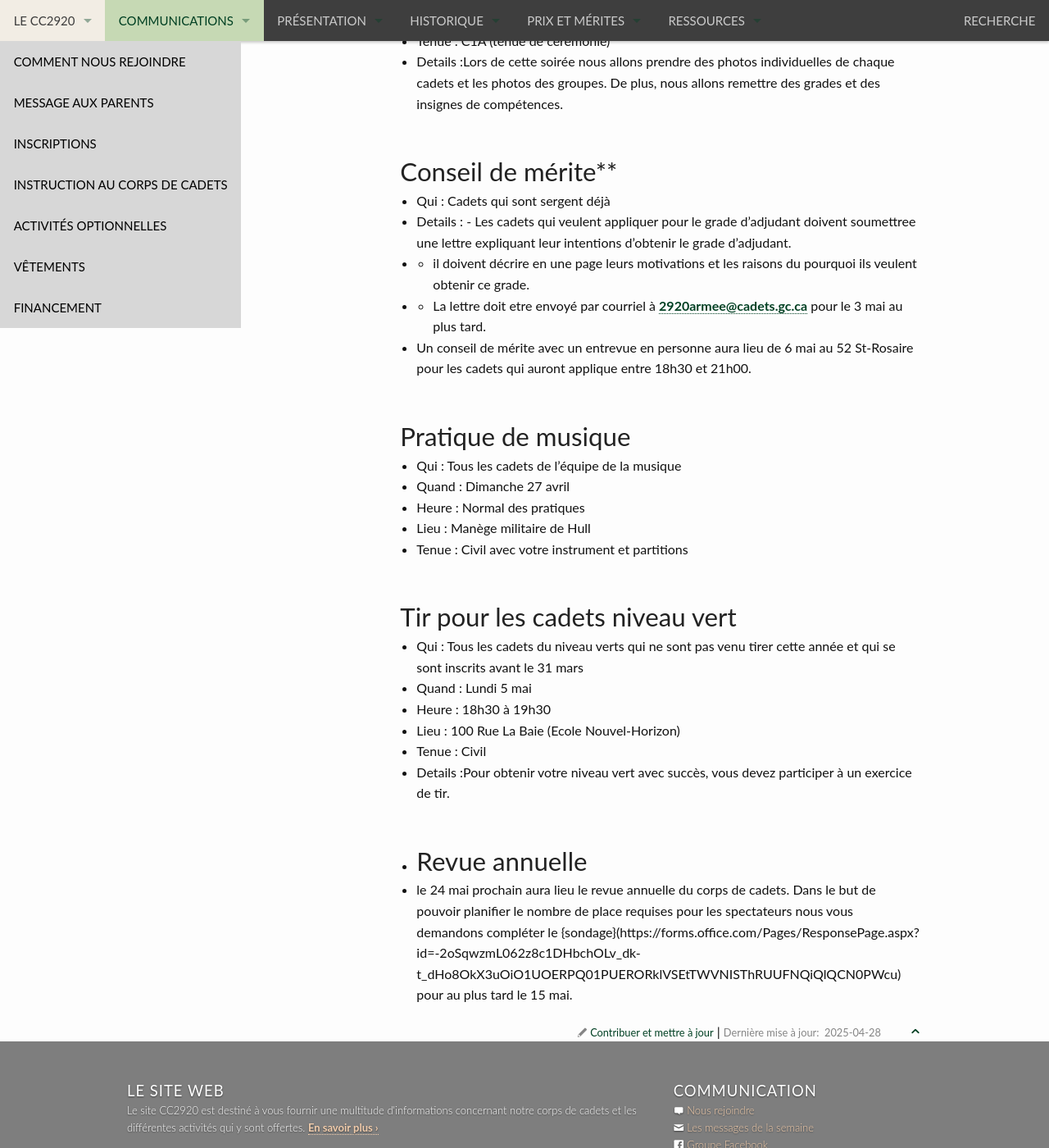
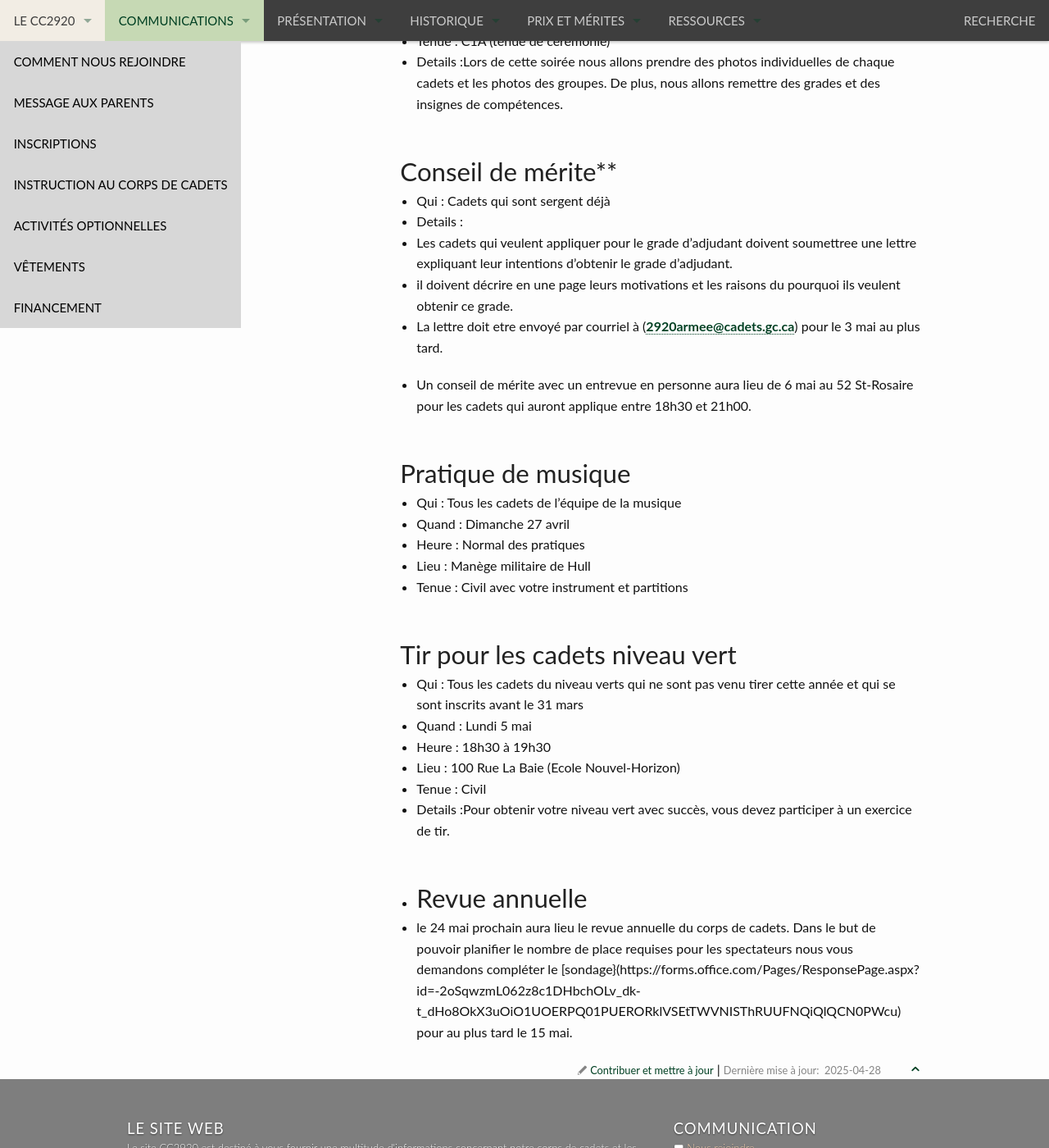
Before and after one commit to CC2920/web, a Jekyll site: the page built from _communications/messages.md, in a window 1280 px wide and 1400 px high, scrolled down 1748 px. Shown: the whole window at 82% size. Built offline with Jekyll 4.4.1, drawn with Linux system fonts in a browser that asks for light colours.

Commit message:
Update link

```diff
--- a/_communications/messages.md
+++ b/_communications/messages.md
@@ -62,9 +62,10 @@
 
 ## Conseil de mérite**
 - Qui : Cadets qui sont sergent déjà
-- Details :  - Les cadets qui veulent appliquer pour le grade d'adjudant doivent soumettree une lettre expliquant leur intentions d'obtenir le grade d'adjudant.
--            - il doivent décrire en une page leurs motivations et les raisons du pourquoi ils veulent obtenir ce grade.
--            - La lettre doit etre envoyé par courriel à <2920armee@cadets.gc.ca> pour le 3 mai au plus tard.
+- Details :
+- Les cadets qui veulent appliquer pour le grade d'adjudant doivent soumettree une lettre expliquant leur intentions d'obtenir le grade d'adjudant.
+- il doivent décrire en une page leurs motivations et les raisons du pourquoi ils veulent obtenir ce grade.
+- La lettre doit etre envoyé par courriel à (<2920armee@cadets.gc.ca>) pour le 3 mai au plus tard.
 
 -  Un conseil de mérite avec un entrevue en personne aura lieu de 6 mai au 52 St-Rosaire pour les cadets qui auront applique entre 18h30 et 21h00.
 
@@ -87,4 +88,4 @@
 
 - ## Revue annuelle
 
-- le 24 mai prochain aura lieu le revue annuelle du corps de cadets.  Dans le but de pouvoir planifier le nombre de place requises pour les spectateurs nous vous demandons compléter le {sondage}(https://forms.office.com/Pages/ResponsePage.aspx?id=-2oSqwzmL062z8c1DHbchOLv_dk-t_dHo8OkX3uOiO1UOERPQ01PUERORklVSEtTWVNISThRUUFNQiQlQCN0PWcu) pour au plus tard le 15 mai.
+- le 24 mai prochain aura lieu le revue annuelle du corps de cadets.  Dans le but de pouvoir planifier le nombre de place requises pour les spectateurs nous vous demandons compléter le [sondage}(https://forms.office.com/Pages/ResponsePage.aspx?id=-2oSqwzmL062z8c1DHbchOLv_dk-t_dHo8OkX3uOiO1UOERPQ01PUERORklVSEtTWVNISThRUUFNQiQlQCN0PWcu) pour au plus tard le 15 mai.
```
